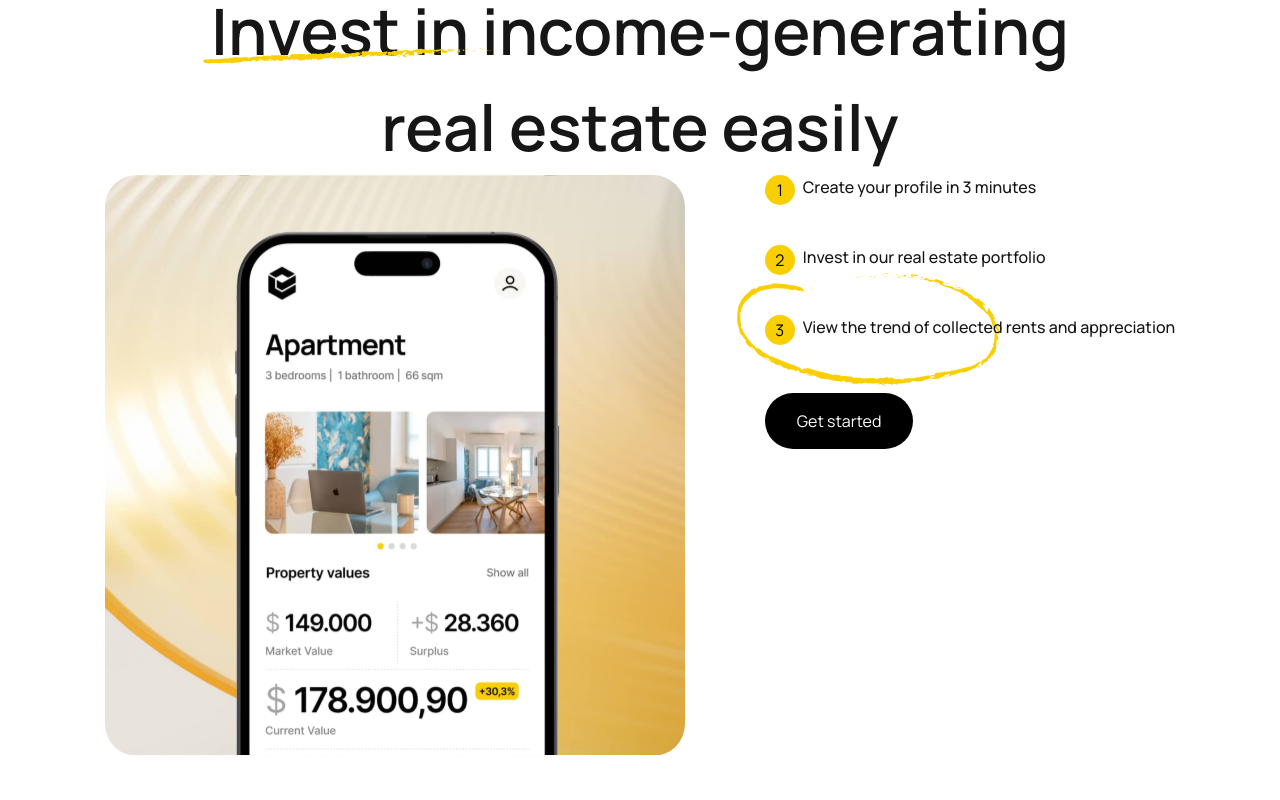
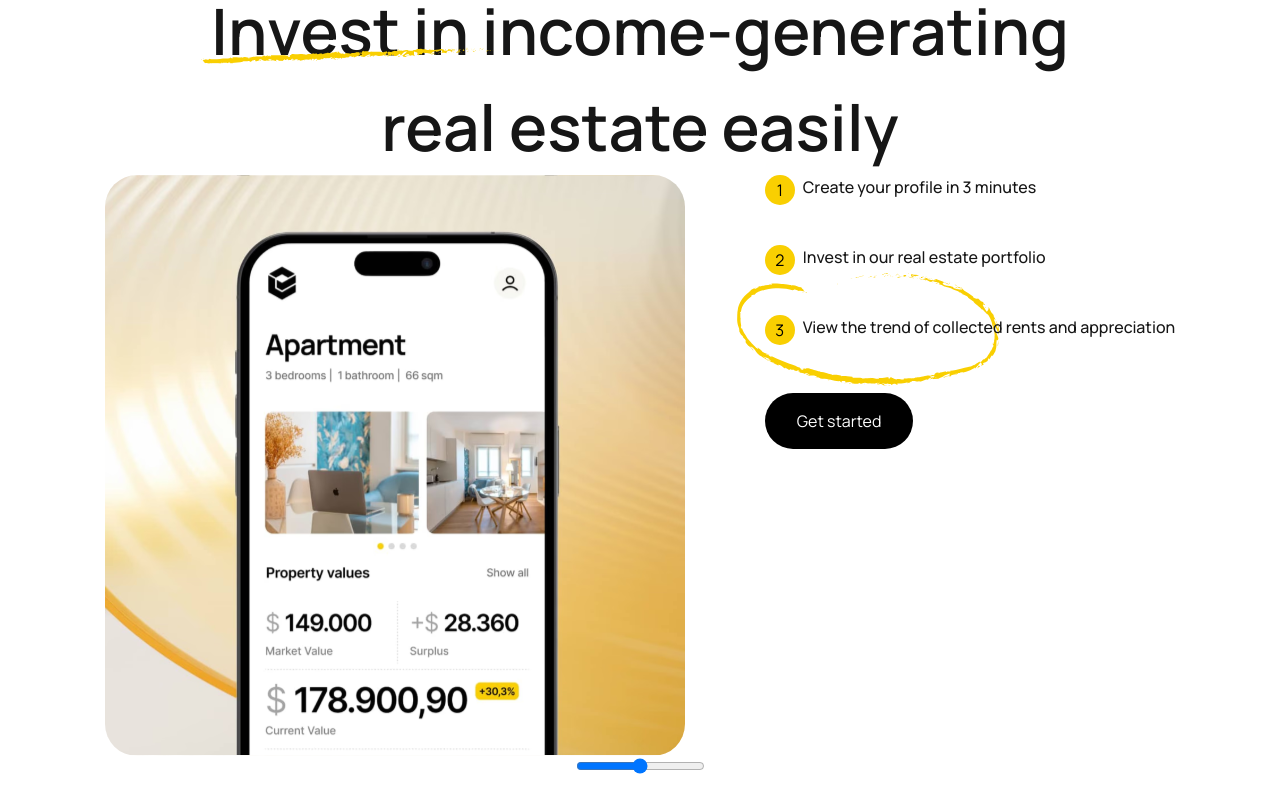
Before and after one commit to Daniel264/Slice, a Next.js app: page / in a window 1280 px wide. Shown: the part 1179-1979 px from the top of the page. Before the commit the page ends 1955 px from the top, so only its background shows below. Built offline with nearby package versions, Linux system fonts and the light colour scheme.

Commit message:
create a new component and scss for range-slider

```diff
--- a/src/components/CompaniesCarousel.tsx
+++ b/src/components/CompaniesCarousel.tsx
@@ -1,5 +1,6 @@
 import { FirstCarousel, SecondCarousel } from "@/utilities/carousel";
 import { Key, useMemo } from "react";
+import Image from "next/image";
 
 export const CompaniesCarousel = () => {
     const firstDuplicatedArray = useMemo(() => [...FirstCarousel(), ...FirstCarousel(), ...FirstCarousel(), ...FirstCarousel()], []);
--- /dev/null
+++ b/src/components/Range-slider.tsx
@@ -0,0 +1,11 @@
+import React from "react";
+
+const RangeSlider = () => {
+    return (
+        <div>
+            <input type="range" className="range-slider" />
+        </div>
+    );
+};
+
+export default RangeSlider;
--- a/src/pages/index.tsx
+++ b/src/pages/index.tsx
@@ -1,6 +1,7 @@
 import { CompaniesCarousel } from "@/components/CompaniesCarousel";
 import Header from "@/components/Header";
 import { HeroSection } from "@/components/Hero-section-Template";
+import RangeSlider from "@/components/Range-slider";
 import { SecondHero } from "@/components/Second-hero";
 import SEO from "@/components/SEO";
 import { tickText, works } from "@/utilities/yellow-text";
@@ -19,6 +20,7 @@ export default function Home() {
                 <HeroSection flexDirection={"row"} designedText={true} src={"/assets/images/hero-img.svg"} arrayName={tickText} />
                 <CompaniesCarousel />
                 <SecondHero />
+                <RangeSlider />
             </main>
         </>
     );
--- a/src/styles/SCSS/components/_index.scss
+++ b/src/styles/SCSS/components/_index.scss
@@ -5,3 +5,4 @@
 @forward "companies-carousel";
 @forward "badge";
 @forward "second-hero";
+@forward "range-slider";
```
Also changed, not shown: src/styles/SCSS/components/_range-slider.scss (added).
